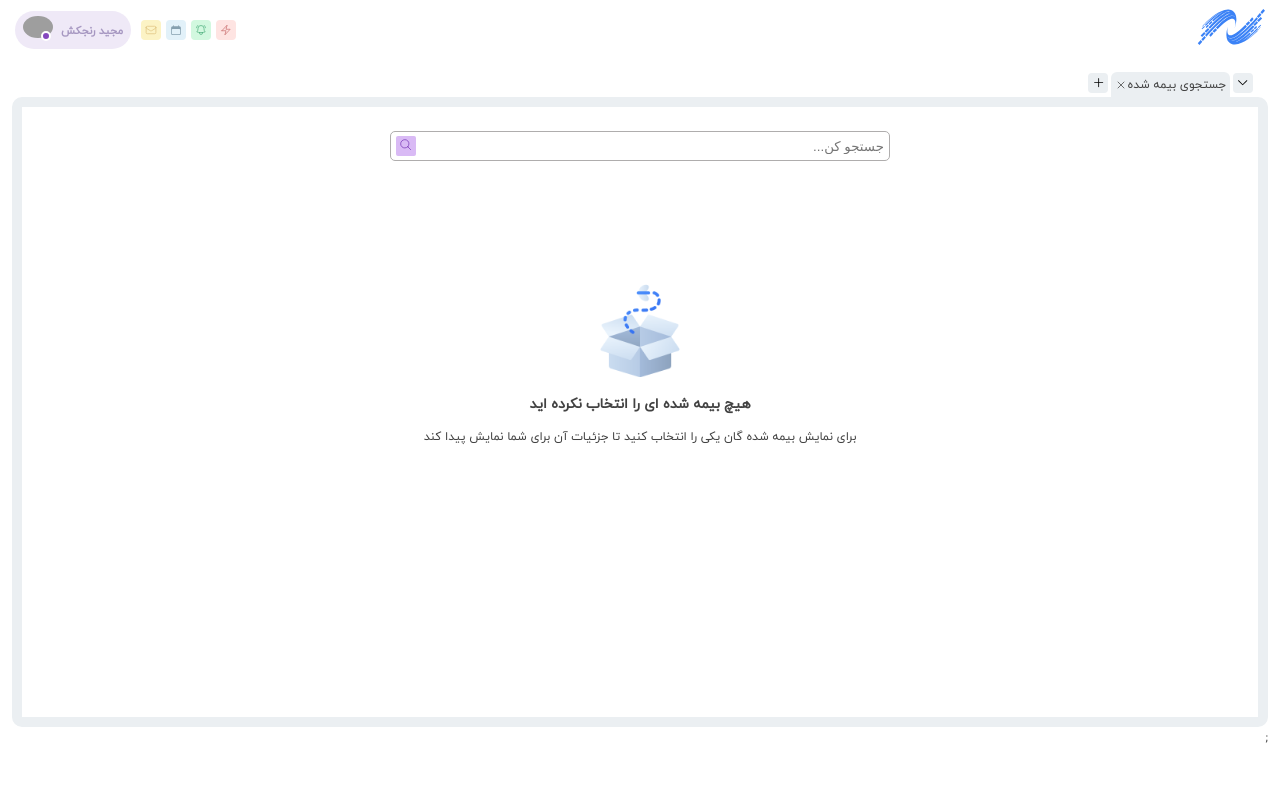
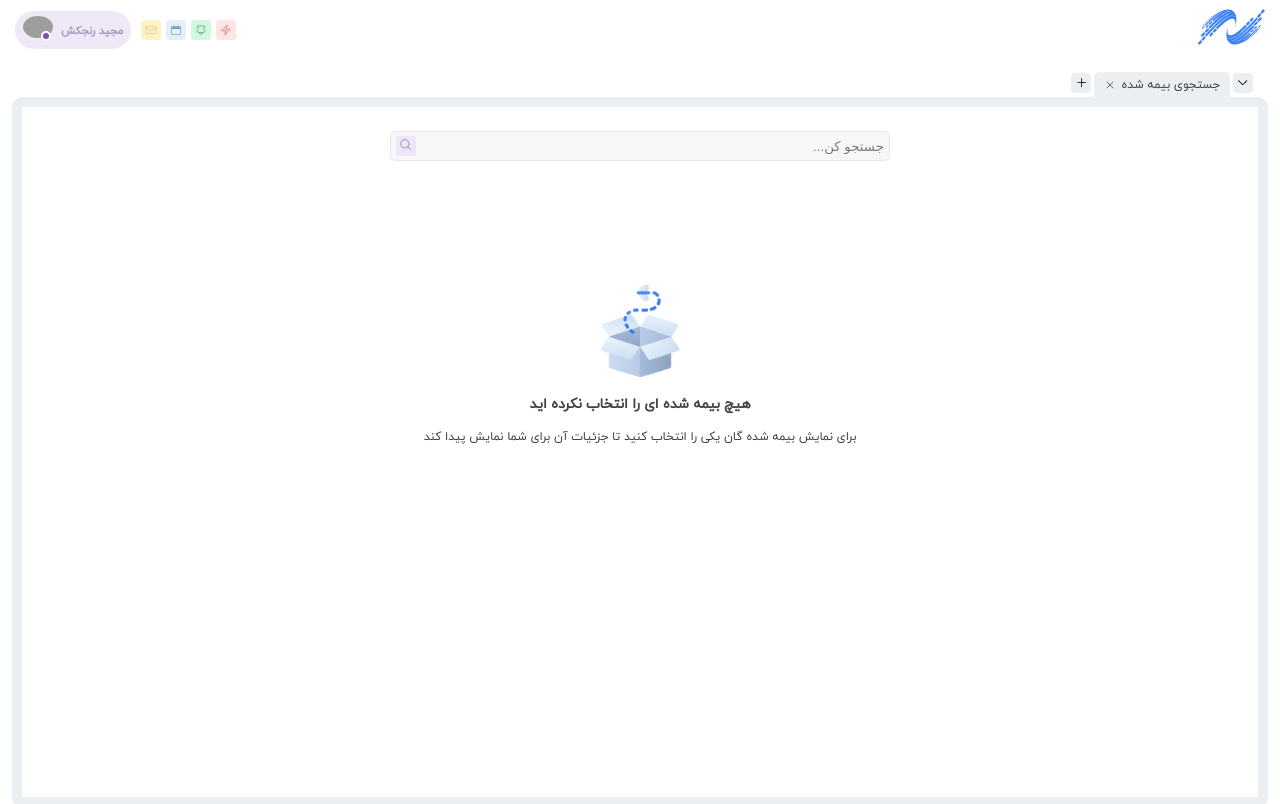
Before and after one commit to AminMohammadi990/insurance, a Next.js app: page / in a window 1280 px wide. Built offline with nearby package versions, Linux system fonts and the light colour scheme; grey boxes are pictures that could not be loaded.

Commit message:
done:structure of pages changed and tabs feature added

```diff
--- a/src/components/insuredDetails.tsx
+++ b/src/components/insuredDetails.tsx
@@ -1,25 +1,26 @@
 import classes from "./insuredDetails.module.css";
 import { HiMiniChevronLeft } from "react-icons/hi2";
 import { Attributes } from "@/utils/types";
+import { useQuery } from "@tanstack/react-query";
+import { fetchInsuredDetails } from "@/lib/axios";
+import LoadingIndicator from "./loading";
 
 
 type Props = {
-  data:Attributes
+  id:number,
 }
-// type Props = {
-//   id:number,
-// }
 
-export default function InsuredDetails({data}:Props) {
-  //  const { data } = useQuery({
-  //   queryKey: ["insuredDetails", id],
-  //   queryFn: () => fetchInsuredDetails(id),
-  // });
+export default function InsuredDetails({id}:Props) {
+   const { data, isLoading } = useQuery({
+    queryKey: ["insuredDetails", id],
+    queryFn: () => fetchInsuredDetails(id),
+  });
 
-  // console.log(data);
-  // if (!data) return <LoadingIndicator />;
+  if (!data) return null;
 
-  // const { attributes } = data.data;
+  if (isLoading) return <div style={{display:"flex", justifyContent:"center", alignItems:"center"}}><LoadingIndicator /></div>;
+
+  const { attributes } = data.data;
 
   return (
     <div className={classes.container}>
@@ -31,8 +32,8 @@ export default function InsuredDetails({data}:Props) {
         <span>
           بیمه شده <HiMiniChevronLeft />
         </span>
-        <span className={data.state ? classes.active : classes.inactive}>
-          {data.firstName} {data.lastName}
+        <span className={attributes.state ? classes.active : classes.inactive}>
+          {attributes.firstName} {attributes.lastName}
         </span>
       </section>
 
@@ -41,26 +42,26 @@ export default function InsuredDetails({data}:Props) {
           <img src="./images/malePic.jpg" alt="profile pic" />
           <div>
             <h3>
-              بیمه شده سرپرست : {data.firstName} {data.lastName}
+              بیمه شده سرپرست : {attributes.firstName} {attributes.lastName}
             </h3>
-            <p>کد ملی : <span>{data.nationalCode}</span></p>
-            <p>نسبت : <span>{data.relation}</span></p>
-            <p>آدرس : <span>{data.address}</span></p>
+            <p>کد ملی : <span>{attributes.nationalCode}</span></p>
+            <p>نسبت : <span>{attributes.relation}</span></p>
+            <p>آدرس : <span>{attributes.address}</span></p>
           </div>
         </div>
         <hr className={classes.hr} />
         <div className={classes.grid}>
-          <p>نام و نام خانوادگی : <span>{data.firstName} {data.lastName}</span></p>
-          <p>وضعیت : <span>{data.state ? "فعال" : "غیر فعال"}</span></p>
-          <p>وضعیت سرپرستی : <span>{data.relation}</span></p>
+          <p>نام و نام خانوادگی : <span>{attributes.firstName} {attributes.lastName}</span></p>
+          <p>وضعیت : <span>{attributes.state ? "فعال" : "غیر فعال"}</span></p>
+          <p>وضعیت سرپرستی : <span>{attributes.relation}</span></p>
 
-          <p>مکان : <span>{data.place}</span></p>
-          <p>شماره تماس : <span>{data.phone}</span></p>
-          <p>کد ملی : <span>{data.nationalCode}</span></p>
-          <p>کد : <span>{data.code}</span></p>
-          <p>کد پرسنلی : <span>{data.personalCode}</span></p>
-          <p>تاریخ شروع پوشش : <span><time dateTime={data.CoverageStartDate}>{data.CoverageStartDate}</time></span></p>
-          <p>تاریخ پایان پوشش : <span><time dateTime={data.CoverageEndDate}>{data.CoverageEndDate}</time></span></p>
+          <p>مکان : <span>{attributes.place}</span></p>
+          <p>شماره تماس : <span>{attributes.phone}</span></p>
+          <p>کد ملی : <span>{attributes.nationalCode}</span></p>
+          <p>کد : <span>{attributes.code}</span></p>
+          <p>کد پرسنلی : <span>{attributes.personalCode}</span></p>
+          <p>تاریخ شروع پوشش : <span><time dateTime={attributes.CoverageStartDate}>{attributes.CoverageStartDate}</time></span></p>
+          <p>تاریخ پایان پوشش : <span><time dateTime={attributes.CoverageEndDate}>{attributes.CoverageEndDate}</time></span></p>
         </div>
       </section>
     </div>
--- a/src/components/searchInsured.module.css
+++ b/src/components/searchInsured.module.css
@@ -6,7 +6,6 @@
   flex-direction: column;
   align-items: center;
   overflow-y: inherit;
-  max-height: 630px;
 }
 
 .form {
@@ -22,9 +21,14 @@
   width: 100%;
   border-radius: 5px;
   outline: none;
-  border: 1px solid rgb(175, 173, 173);
+  border: 1px solid rgb(233, 231, 231);
   height: 30px;
   padding: 5px;
+  background-color: #f7f7f7;
+}
+
+.form input::placeholder {
+  color: rgba(123,123,123,255);
 }
 
 .form button {
@@ -32,8 +36,8 @@
   left: 0.5rem;
   width: 20px;
   height: 20px;
-  background-color: rgb(217, 186, 245);
-  color: rgb(133, 72, 190);
+  background-color: #ede5fa;
+  color: #917fb9;
   border: none;
   border-radius: 2px;
 }
@@ -61,6 +65,10 @@
   width: 100%;
 }
 
+.ul li {
+  cursor: pointer;
+}
+
 .list {
   display: flex;
   gap: 10px;
--- a/src/components/searchInsured.tsx
+++ b/src/components/searchInsured.tsx
@@ -1,4 +1,3 @@
-import Link from "next/link";
 import { useState, useRef, FormEvent, ChangeEvent } from "react";
 
 import classes from "./searchInsured.module.css";
@@ -6,15 +5,13 @@ import { HiOutlineMagnifyingGlass } from "react-icons/hi2";
 import { useDebounce } from "../hooks/use-debounce";
 import { useSerachQuery } from "../hooks/use-searchQuery";
 import LoadingIndicator from "./loading";
-import { Attributes } from "@/utils/types";
-import Tabs from "./tabs";
+import { Data } from "@/utils/types";
 
-export type Data = {
-  attributes: Attributes;
-  id: number;
+type Props = {
+  onSelect: (item: Data) => void;
 };
 
-export default function SearchInsured() {
+export default function SearchInsured({ onSelect }: Props) {
   const [searchTerm, setSearchTerm] = useState("");
   const searchElement = useRef<HTMLInputElement>(null);
 
@@ -54,8 +51,8 @@ export default function SearchInsured() {
     content = (
       <ul className={classes.ul}>
         {data.data.map((person: Data) => (
-          <li key={person.id}>
-            <Link href={`/${person.id}`}>
+          <li key={person.id} onClick={() => onSelect(person)}>
+            {/* <Link href={`/${person.id}`}> */}
             <div className={classes.list}>
               <img src="./images/malePic.jpg" alt="profile pic" />
               <div>
@@ -74,7 +71,7 @@ export default function SearchInsured() {
                 </p>
               </div>
             </div>
-            </Link>
+            {/* </Link> */}
           </li>
         ))}
       </ul>
@@ -83,7 +80,6 @@ export default function SearchInsured() {
 
   return (
     <>
-      <Tabs />
       <div className={classes.container}>
         <form className={classes.form} onSubmit={handleSubmit}>
           <input
--- a/src/components/tabs.module.css
+++ b/src/components/tabs.module.css
@@ -1,6 +1,6 @@
 .nav {
   display: flex;
-  gap:3px;
+  gap: 3px;
   margin-right: 15px;
   align-items: center;
 }
@@ -15,14 +15,21 @@
   justify-content: center;
   width: 20px;
   height: 20px;
-
 }
 
 .nav span {
   margin-bottom: 0;
-  background-color:#ebeff2 ;
   border-radius: 6px 6px 0 0;
-  padding: 2px 4px;
+  padding: 2px 10px;
   display: flex;
   align-items: center;
+  gap: 5px;
 }
+
+.nav .active {
+  background-color: #ebeff2;
+}
+
+.nav .inactive {
+  background-color: white;
+}
--- a/src/components/tabs.tsx
+++ b/src/components/tabs.tsx
@@ -2,15 +2,45 @@ import { HiChevronDown } from "react-icons/hi2";
 import { HiOutlineXMark } from "react-icons/hi2";
 import { HiPlus } from "react-icons/hi2";
 import classes from "./tabs.module.css";
+import { Data } from "@/utils/types";
 
-export default function Tabs() {
+type Props = {
+  active:Data | null;
+  onClose:() => void
+}
+
+export default function Tabs({active, onClose}:Props) {
+  if (!active) {
+    return (
+      <div className={classes.nav}>
+        <button>
+          <HiChevronDown />
+        </button>
+        <span className={classes.active}>
+          جستجوی بیمه شده <HiOutlineXMark />
+        </span>
+
+        <button>
+          <HiPlus />
+        </button>
+      </div>
+    );
+  }
+
+  const fullName = `${active.attributes.firstName} ${active.attributes.lastName}`
+
   return (
     <div className={classes.nav}>
       <button>
         <HiChevronDown />
       </button>
-      <span>
+      <span className={classes.inactive}>
         جستجوی بیمه شده <HiOutlineXMark />
+      </span>
+      <span
+        className={active ? classes.active : classes.inactive}
+      >
+        بیمه شده  {fullName}<button onClick={onClose}><HiOutlineXMark /></button>
       </span>
       <button>
         <HiPlus />
--- a/src/lib/axios.ts
+++ b/src/lib/axios.ts
@@ -17,7 +17,7 @@ export const fetchInsureds = async (nationalCode: string) => {
   return data;
 };
 
-export const fetchInsuredDetails = async (id: string | string[] | undefined) => {
+export const fetchInsuredDetails = async (id: string | string[] | undefined| number) => {
   const { data } = await axiosInstance.get(`/test-insureds/${id}`);
   return data;
 };
--- a/src/pages/index.tsx
+++ b/src/pages/index.tsx
@@ -1,18 +1,35 @@
+import InsuredDetails from "@/components/insuredDetails";
 import SearchInsured from "@/components/searchInsured";
+import Tabs from "@/components/tabs";
+import { Data } from "@/utils/types";
 import Head from "next/head";
+import { useState } from "react";
 
 export default function Home() {
+  const [selectedItem, setSelectedItem] = useState<null | Data>(null);
+  const [tabs, setTabs] = useState<Data[]>([]);
+
+  const handleSelect = (item:Data) => {
+   if(!tabs.find(tab => tab.id === item.id)){
+     setTabs([...tabs, item])
+   }
+   setSelectedItem(item)
+   console.log(item)
+  }
+
   return (
     <>
-    <Head>
+      <Head>
         <title>یاری رسان</title>
         <meta
           name="description"
           content=" فعالیت های بیمه یاری رسان در حوزه های بیمه عمر، بیمه درمان و حوادث، بیمه آتش سوزی، بیمه مسافرتی، بیمه مسئولیت مدنی، بیمه باربری و بیمه مسافرتی می باشد "
-
         />
       </Head>
-      <SearchInsured />;
+
+      <Tabs active={selectedItem} onClose={() => setSelectedItem(null)} />
+      {!selectedItem && <SearchInsured onSelect={handleSelect} />}
+      {selectedItem && <InsuredDetails id={selectedItem?.id} />}
     </>
   );
 }
--- a/src/utils/types.ts
+++ b/src/utils/types.ts
@@ -16,3 +16,8 @@ export type Attributes = {
   state: boolean;
   updatedAt: string;
 };
+
+export type Data = {
+  attributes: Attributes;
+  id: number;
+};
```
Also changed, not shown: src/pages/[insuredId].tsx (deleted, +0 -32 lines). Lines whose indentation alone changed are shown as unchanged.
